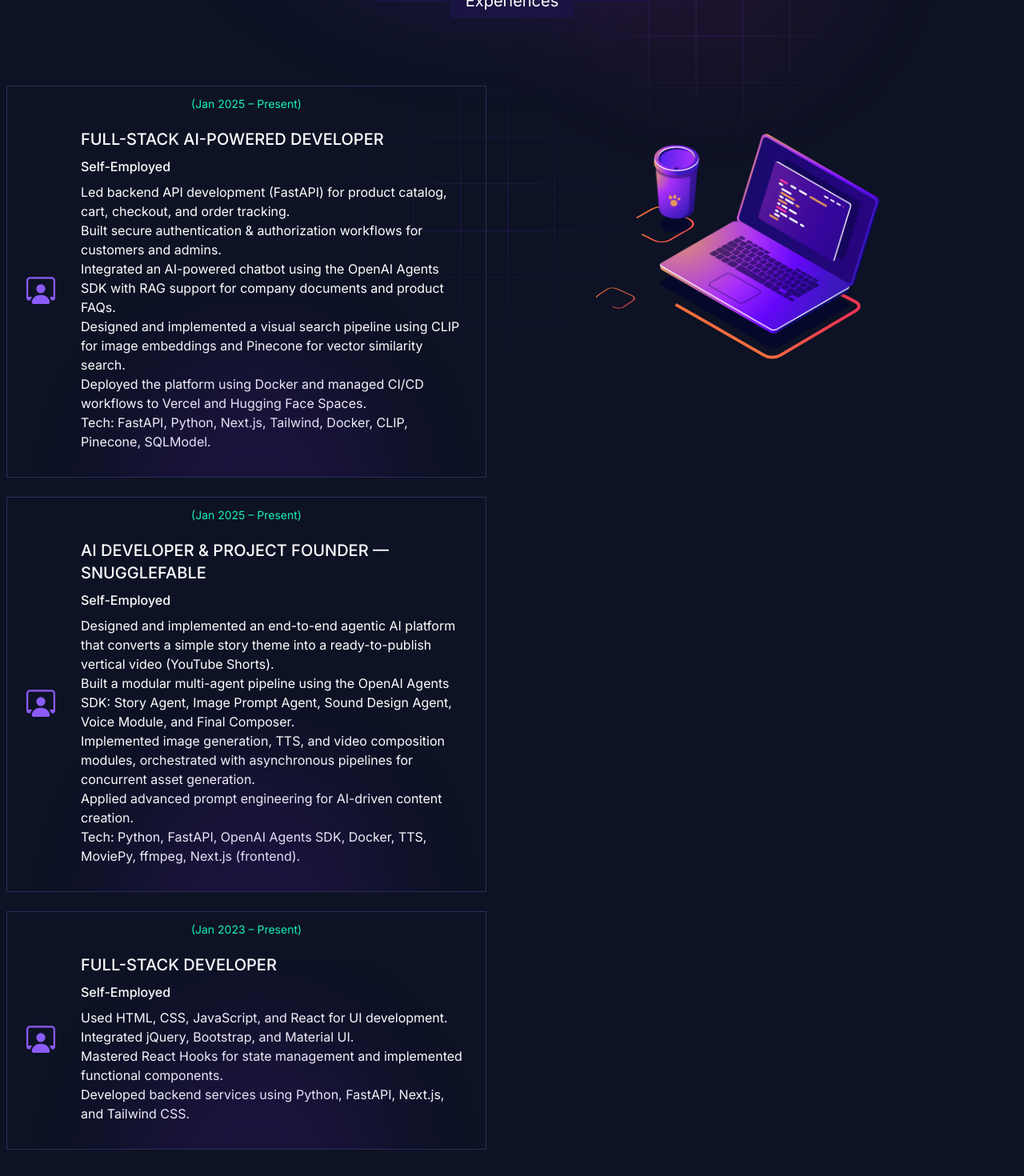
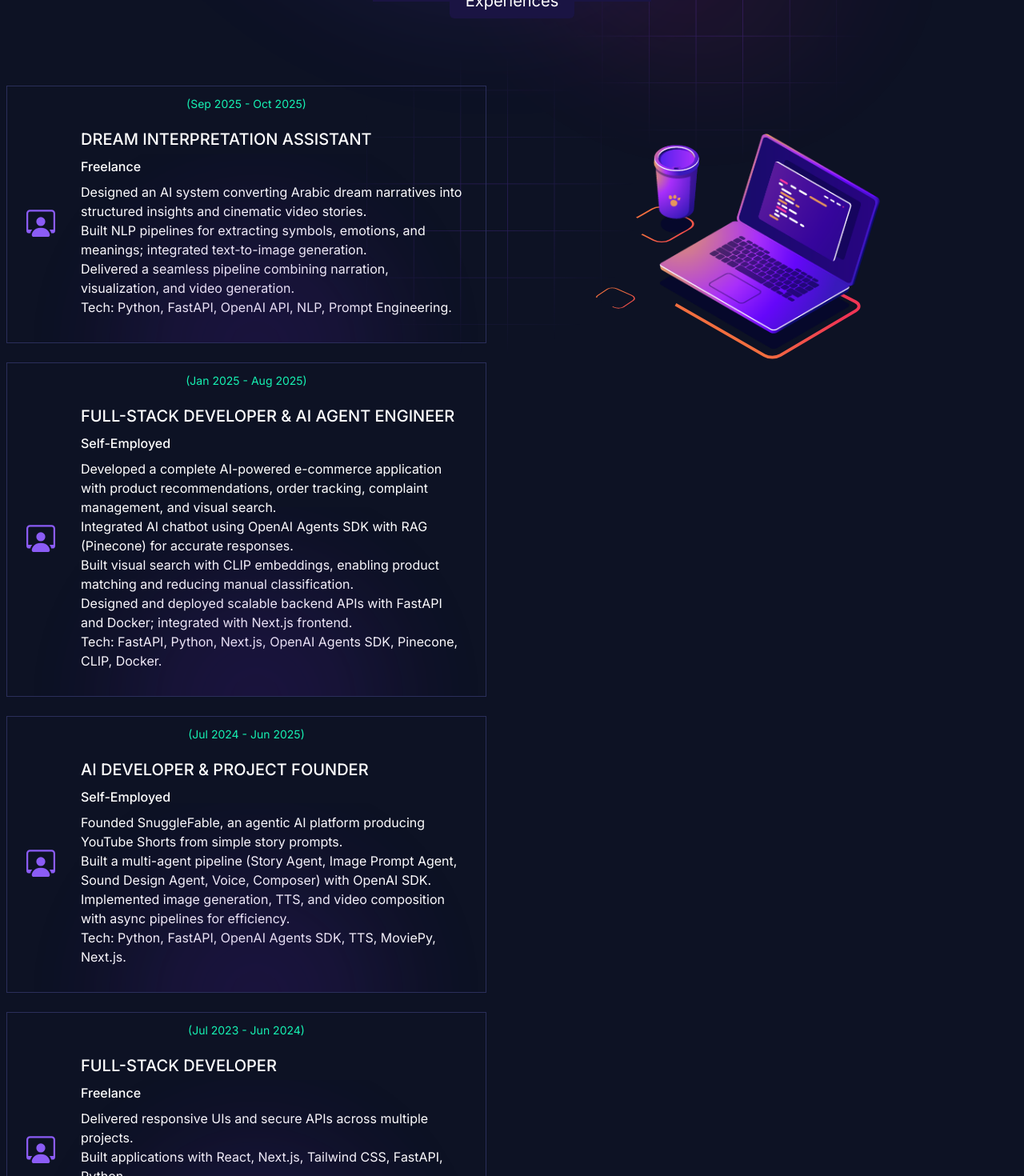
Before and after one commit to arman229/Portfolio, a Next.js app: page / in a window 1280 px wide. Shown: the part 1860-3330 px from the top of the page at 80% size. Built offline with nearby package versions, Linux system fonts and the light colour scheme.

Commit message:
update experience section

```diff
--- a/src/app/components/about.tsx
+++ b/src/app/components/about.tsx
@@ -15,7 +15,7 @@ function AboutSection() {
             🧠 Who I am?
           </p>
           <p className="text-gray-200 text-sm lg:text-lg">
-            I’m Arman Muhammad Ashraf, a Backend AI Engineer and Agentic AI
+            {/* I’m Arman Muhammad Ashraf, a Backend AI Engineer and Agentic AI
             Specialist passionate about building autonomous, intelligent systems
             that solve real-world problems. With a strong foundation in
             mathematics and hands-on expertise in Python, FastAPI, and Next.js,
@@ -23,7 +23,11 @@ function AboutSection() {
             pipelines that merge cutting-edge AI capabilities with robust
             backend architectures. I thrive at the intersection of AI innovation
             and software engineering precision, turning concepts into
-            production-ready products that deliver impact.{" "}
+            production-ready products that deliver impact.{" "} */}
+
+            I’m Arman Ashraf, a
+             Backend AI Engineer with over two years of experience in FastAPI, multi-agent pipelines, and RAG systems. Proven ability to design and deploy efficient, production-ready AI solutions that automate complex workflows. Successfully founded and built an Agentic AI platform that produces YouTube Shorts from simple story prompts, fully automating the content creation pipeline. Skilled in building scalable APIs and integrating AI agents to power applications for e-commerce, chatbots, and video automation.
+
           </p>
         </div>
         <div className="flex justify-center order-1 lg:order-2">
--- a/src/app/data/experience.ts
+++ b/src/app/data/experience.ts
@@ -1,45 +1,51 @@
 export const experiences = [
-
-
   {
     id: 1,
-    title: "Full-Stack AI-Powered Developer",
-    company: "Self-Employed",
-    duration: "(Jan 2025 – Present)",
+    title: "Dream Interpretation Assistant",
+    company: "Freelance",
+    duration: "(Sep 2025 - Oct 2025)",
     description: [
-      "Led backend API development (FastAPI) for product catalog, cart, checkout, and order tracking.",
-      "Built secure authentication & authorization workflows for customers and admins.",
-      "Integrated an AI-powered chatbot using the OpenAI Agents SDK with RAG support for company documents and product FAQs.",
-      "Designed and implemented a visual search pipeline using CLIP for image embeddings and Pinecone for vector similarity search.",
-      "Deployed the platform using Docker and managed CI/CD workflows to Vercel and Hugging Face Spaces.",
-      "Tech: FastAPI, Python, Next.js, Tailwind, Docker, CLIP, Pinecone, SQLModel."
-    ]
+      "Designed an AI system converting Arabic dream narratives into structured insights and cinematic video stories.",
+      "Built NLP pipelines for extracting symbols, emotions, and meanings; integrated text-to-image generation.",
+      "Delivered a seamless pipeline combining narration, visualization, and video generation.",
+      "Tech: Python, FastAPI, OpenAI API, NLP, Prompt Engineering.",
+    ],
   },
-
   {
     id: 2,
-    title: "AI Developer & Project Founder — SnuggleFable",
+    title: "Full-Stack Developer & AI Agent Engineer",
     company: "Self-Employed",
-    duration: "(Jan 2025 – Present)",
+    duration: "(Jan 2025 - Aug 2025)",
     description: [
-      "Designed and implemented an end-to-end agentic AI platform that converts a simple story theme into a ready-to-publish vertical video (YouTube Shorts).",
-      "Built a modular multi-agent pipeline using the OpenAI Agents SDK: Story Agent, Image Prompt Agent, Sound Design Agent, Voice Module, and Final Composer.",
-      "Implemented image generation, TTS, and video composition modules, orchestrated with asynchronous pipelines for concurrent asset generation.",
-      "Applied advanced prompt engineering for AI-driven content creation.",
-      "Tech: Python, FastAPI, OpenAI Agents SDK, Docker, TTS, MoviePy, ffmpeg, Next.js (frontend)."
-    ]
+      "Developed a complete AI-powered e-commerce application with product recommendations, order tracking, complaint management, and visual search.",
+      "Integrated AI chatbot using OpenAI Agents SDK with RAG (Pinecone) for accurate responses.",
+      "Built visual search with CLIP embeddings, enabling product matching and reducing manual classification.",
+      "Designed and deployed scalable backend APIs with FastAPI and Docker; integrated with Next.js frontend.",
+      "Tech: FastAPI, Python, Next.js, OpenAI Agents SDK, Pinecone, CLIP, Docker.",
+    ],
   },
-
   {
     id: 3,
+    title: "AI Developer & Project Founder",
+    company: "Self-Employed",
+    duration: "(Jul 2024 - Jun 2025)",
+    description: [
+      "Founded SnuggleFable, an agentic AI platform producing YouTube Shorts from simple story prompts.",
+      "Built a multi-agent pipeline (Story Agent, Image Prompt Agent, Sound Design Agent, Voice, Composer) with OpenAI SDK.",
+      "Implemented image generation, TTS, and video composition with async pipelines for efficiency.",
+      "Tech: Python, FastAPI, OpenAI Agents SDK, TTS, MoviePy, Next.js.",
+    ],
+  },
+  {
+    id: 4,
     title: "Full-Stack Developer",
-    company: "Self-Employed",
-    duration: "(Jan 2023 – Present)",
+    company: "Freelance",
+    duration: "(Jul 2023 - Jun 2024)",
     description: [
-      "Used HTML, CSS, JavaScript, and React for UI development.",
-      "Integrated jQuery, Bootstrap, and Material UI.",
-      "Mastered React Hooks for state management and implemented functional components.",
-      "Developed backend services using Python, FastAPI, Next.js, and Tailwind CSS."
-    ]
-  }
+      "Delivered responsive UIs and secure APIs across multiple projects.",
+      "Built applications with React, Next.js, Tailwind CSS, FastAPI, Python.",
+      "Ensured frontend performance and backend scalability.",
+      "Tech: HTML, CSS, JavaScript, React, Python, FastAPI, Next.js, Tailwind CSS.",
+    ],
+  },
 ];
```
